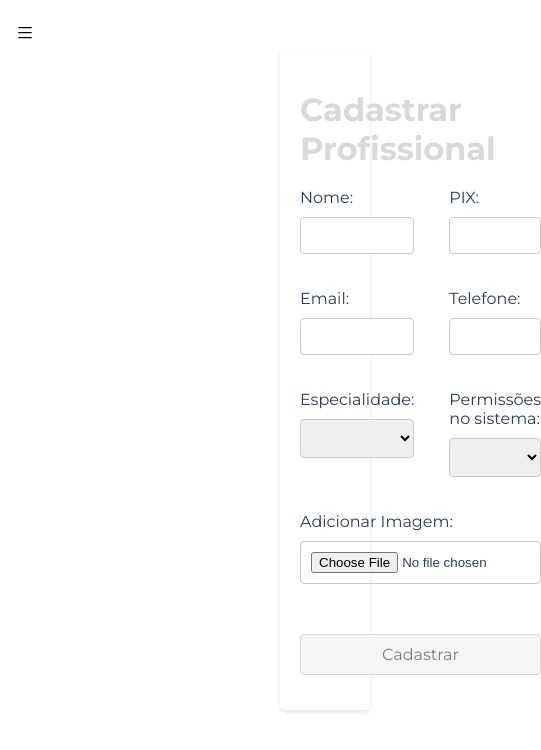
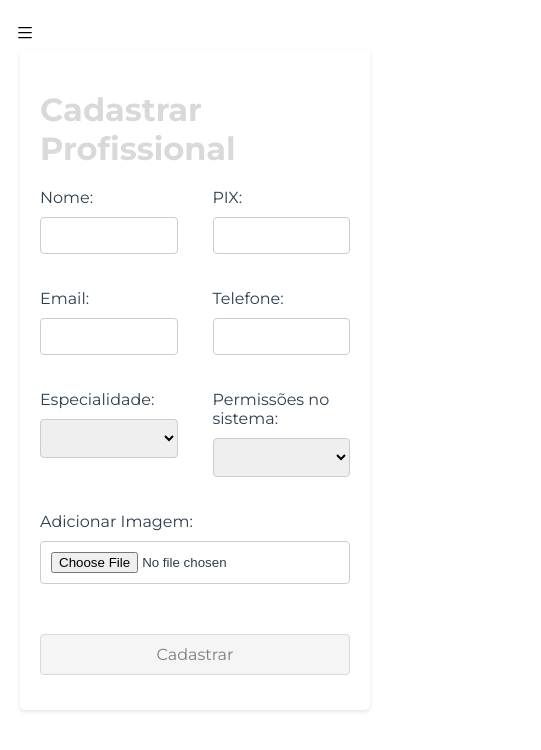
Before and after one commit to LucasGuedes-s/Clinica-maria-luiza, a Vue app in the folder front-end/: page /cadastrarprofissional in a window 390 px wide. Shown: the top 750 px of the page, 541 px wide, since content can reach past the window. Built offline with nearby package versions, Linux system fonts and the light colour scheme.

Commit message:
Adicionando alterações

```diff
--- a/front-end/src/views/CadastrarPacView.vue
+++ b/front-end/src/views/CadastrarPacView.vue
@@ -133,7 +133,6 @@ select {
 @media (max-width: 768px) {
     .main-content {
         margin-left: 0;
-        padding: 15px;
     }
 
     form {
--- a/front-end/src/views/CadastrarProfView.vue
+++ b/front-end/src/views/CadastrarProfView.vue
@@ -131,6 +131,11 @@ form {
 .selecionar {
     grid-column: 1 / -1;
 }
+@media (max-width: 768px) {
+    .main-content {
+        margin-left: 0;
+    }
+}
 </style>
 
 <script>
```
